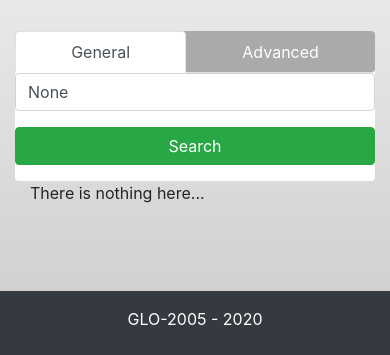
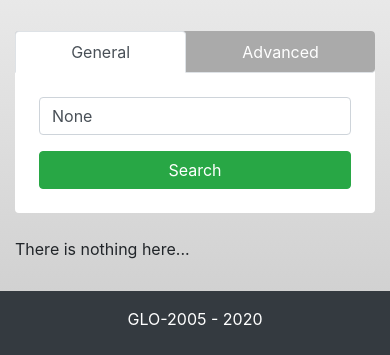
Before and after one commit to fabien-roy/glo-2005-sportsapp, a Flask app: template app/templates/shops.html in a window 390 px wide. Shown: the part 489-844 px from the top of the page. Run offline with Flask 2, Linux system fonts and the light colour scheme; the template is opened without the code that fills it: values that come from a table or form of the project are taken from there, others are empty; some libraries are stand-ins or nearby versions.

Commit message:
Make list pages responsive

```diff
--- a/app/static/css/list.css
+++ b/app/static/css/list.css
@@ -13,6 +13,11 @@
 .search-pane .nav-tabs {
     background-color: #aaa;
     border-radius: .25rem;
+}
+
+.search-pane form {
+    padding: 1.5rem;
+    margin-bottom: 0;
 }
 
 .search-pane a {
@@ -37,3 +42,13 @@
     background-color: #5b5b5b;
     border-color: #5b5b5b;
 }
+
+@media only screen and (max-width: 767px) {
+    .search-pane {
+        margin-bottom: 1.5rem;
+    }
+
+    .list-pane {
+        padding-left: 0;
+    }
+}
```
